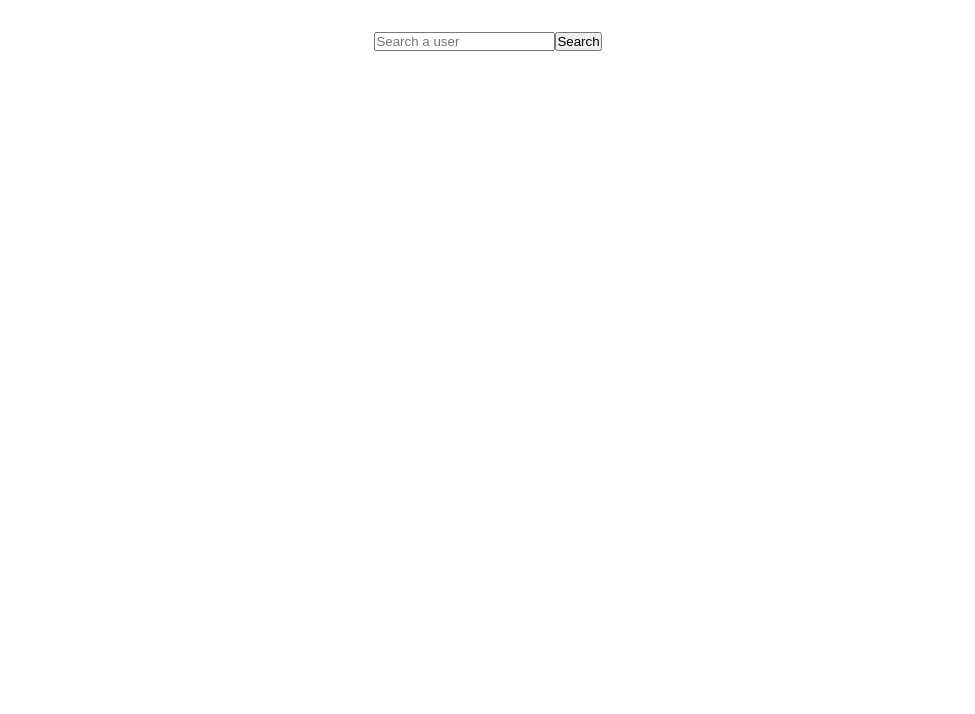
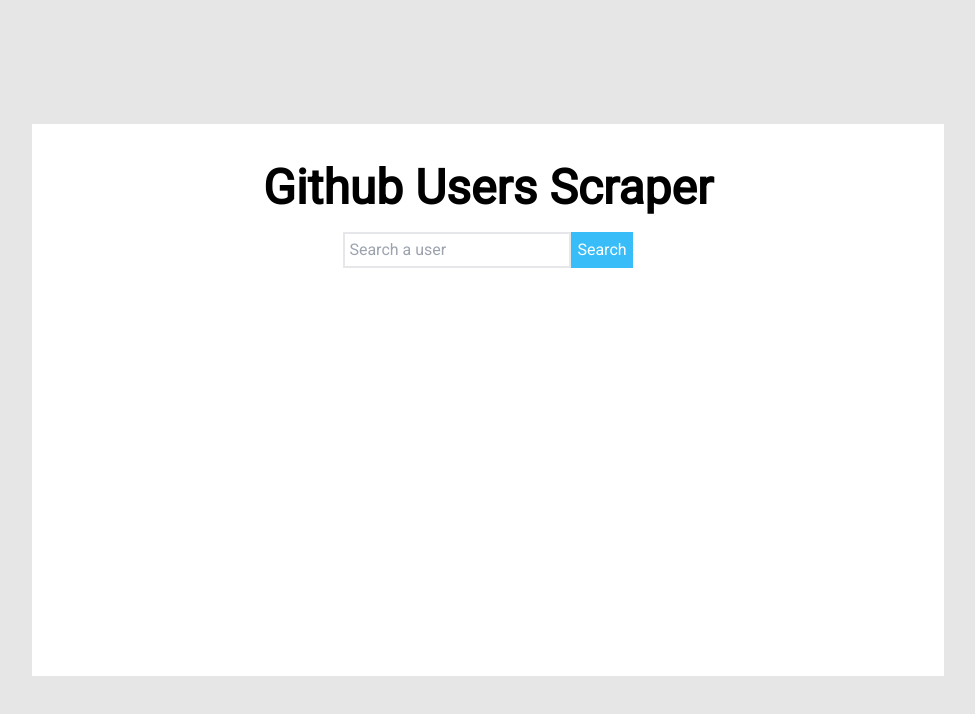
Before and after one commit to lakansantos/Github-Scrapers, a React (Vite) app: page / in a window 1280 px wide. Shown: the top 714 px of the page, without its empty margins (152-1127 px from the left). Built offline with nearby package versions, Linux system fonts and the light colour scheme.

Commit message:
added design in search input

```diff
--- a/index.html
+++ b/index.html
@@ -4,6 +4,7 @@
     <meta charset="UTF-8" />
     <link rel="icon" type="image/svg+xml" href="/vite.svg" />
     <meta name="viewport" content="width=device-width, initial-scale=1.0" />
+    <link href="https://fonts.googleapis.com/css2?family=Raleway:wght@100;400;800&family=Roboto&display=swap" rel="stylesheet">
     <title>Github Users Scraper</title>
   </head>
   <body>
--- /dev/null
+++ b/postcss.config.cjs
@@ -0,0 +1,6 @@
+module.exports = {
+  plugins: {
+    tailwindcss: {},
+    autoprefixer: {},
+  },
+}
--- a/src/App.css
+++ b/src/App.css
@@ -1,52 +1,33 @@
+
+
 * {
   margin: 0;
   padding: 0;
   box-sizing: border-box;
+  font-family: 'Roboto', sans-serif;
 }
 
 #root {
-  max-width: 1280px;
   margin: 0 auto;
   padding: 2rem;
   text-align: center;
-}
-
-.logo {
-  height: 6em;
-  padding: 1.5em;
-  will-change: filter;
-}
-.logo:hover {
-  filter: drop-shadow(0 0 2em #646cffaa);
-}
-.logo.react:hover {
-  filter: drop-shadow(0 0 2em #61dafbaa);
-}
-
-@keyframes logo-spin {
-  from {
-    transform: rotate(0deg);
-  }
-  to {
-    transform: rotate(360deg);
-  }
-}
-
-@media (prefers-reduced-motion: no-preference) {
-  a:nth-of-type(2) .logo {
-    animation: logo-spin infinite 20s linear;
-  }
-}
-
-.card {
-  padding: 2em;
-}
-
-.read-the-docs {
-  color: #888;
+  width: 100vw;
+  height: 100vh;
+  background: rgb(231, 230, 230);
+  display: flex;
+  justify-content: center;
+  align-items: center;
 }
 
 
+
+.results{
+  border: 1px solid black;
+  display: flex;
+  flex-direction: column;
+  justify-content: center;
+  align-items: center;
+}
 ul li{
   list-style-type: none;
 }
--- a/src/App.jsx
+++ b/src/App.jsx
@@ -1,7 +1,9 @@
 
-import { useEffect, useState, useCallback } from 'react'
+import { useState } from 'react'
 import './App.css'
 import Search from './components/Search'
+
+
 
 function App() {
   const [data, setData] = useState(null)
@@ -19,17 +21,34 @@
   }
 
   if(!data){
-    return <Search handleSubmit={handleSubmit} inputValue={inputValue} setInputValue={inputValue => setInputValue(inputValue)}/>
+    return(
+      <div className="flex w-3/4 h-3/4 flex flex-col bg-white" >
+        <Search handleSubmit={handleSubmit} inputValue={inputValue} setInputValue={inputValue => setInputValue(inputValue)}/>
+      </div>
+    )
+  }
+
+  if(!data.login){
+    return(
+      <div className="flex w-3/4 h-3/4 flex flex-col bg-white" >
+      <Search handleSubmit={handleSubmit} inputValue={inputValue} setInputValue={inputValue => setInputValue(inputValue)}/>
+      <div className="results">
+        <h1>Data does not match</h1>
+      </div>
+    </div>
+    )
   }
 
 
   if(data){
     return (
-      <>
+      <div className="flex w-3/4 h-3/4 flex flex-col bg-white">
+
         <Search handleSubmit={handleSubmit} inputValue={inputValue} setInputValue={inputValue => setInputValue(inputValue)}/>
+
         <div className="results">
           <h1>{data.name}</h1>
-          <img src={data.avatar_url} alt="" />
+          <img src={data.avatar_url} alt="avatar" className='w-28 h-28'/>
           <ul>
             <li>Bio: {data.bio}</li>
             <li>Number of repositories: {data.public_repos}</li>
@@ -37,9 +56,10 @@
             <li>Following: {data.following}</li>
           </ul>
         </div>
-      </>
+      </div>
     )
   }
+
 
 
 }
--- a/src/components/Search.jsx
+++ b/src/components/Search.jsx
@@ -1,10 +1,16 @@
 
 const Search = ({handleSubmit, inputValue, setInputValue}) => {
     return(
-        <form onSubmit={handleSubmit}>
-            <input type="text" placeholder="Search a user" value={inputValue} onChange={e => setInputValue(e.target.value)}/>
-            <button type="submit">Search</button>
+        <div className="mt-10 flex flex-col items-center">
+            <h1 className="text-5xl font-bold ">Github Users Scraper</h1>
+            <form onSubmit={handleSubmit} className='mt-5 w-1/2 '>
+                <div>
+                    <input type="text" placeholder="Search a user" value={inputValue} onChange={e => setInputValue(e.target.value)}
+                    className="border-solid border-2 border-gray w-1/2 p-1"/>
+                    <button type="submit" className='bg-sky-400 p-1.5 text-white'>Search</button>
+                </div>
         </form>
+        </div>
     )
 }
 
--- a/src/index.css
+++ b/src/index.css
@@ -0,0 +1,3 @@
+@tailwind base;
+@tailwind components;
+@tailwind utilities;
--- a/src/main.jsx
+++ b/src/main.jsx
@@ -7,6 +7,5 @@
 
     <App />
 
-
   </React.StrictMode>,
 )
--- /dev/null
+++ b/tailwind.config.cjs
@@ -0,0 +1,11 @@
+/** @type {import('tailwindcss').Config} */
+module.exports = {
+  content: [
+    "./index.html",
+    "./src/**/*.{js,ts,jsx,tsx}",
+  ],
+  theme: {
+    extend: {},
+  },
+  plugins: [],
+}
```
Also changed, not shown: package.json (+6 -1 lines), 1 other file (tests, documents, lock files or other folders).
